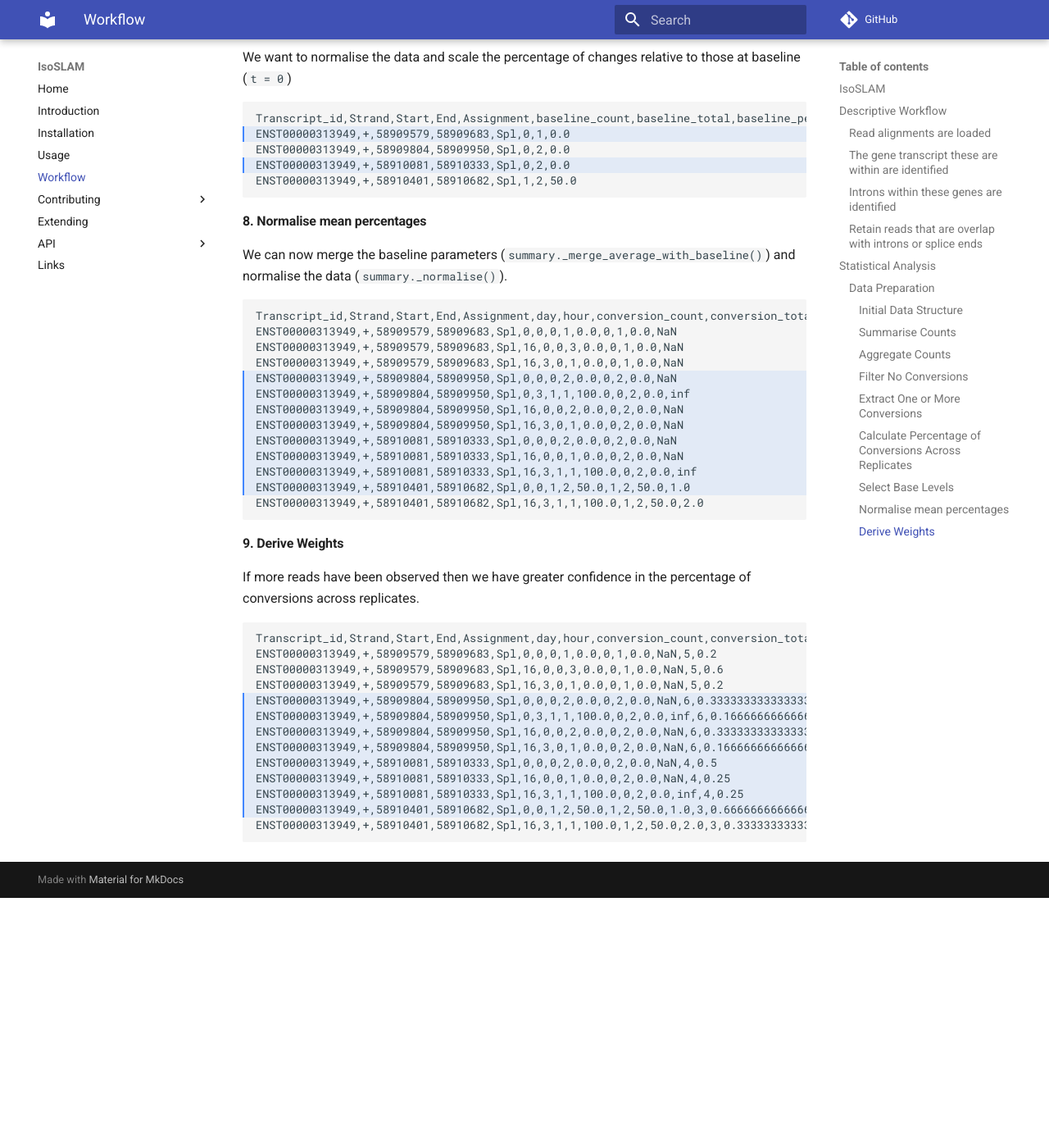
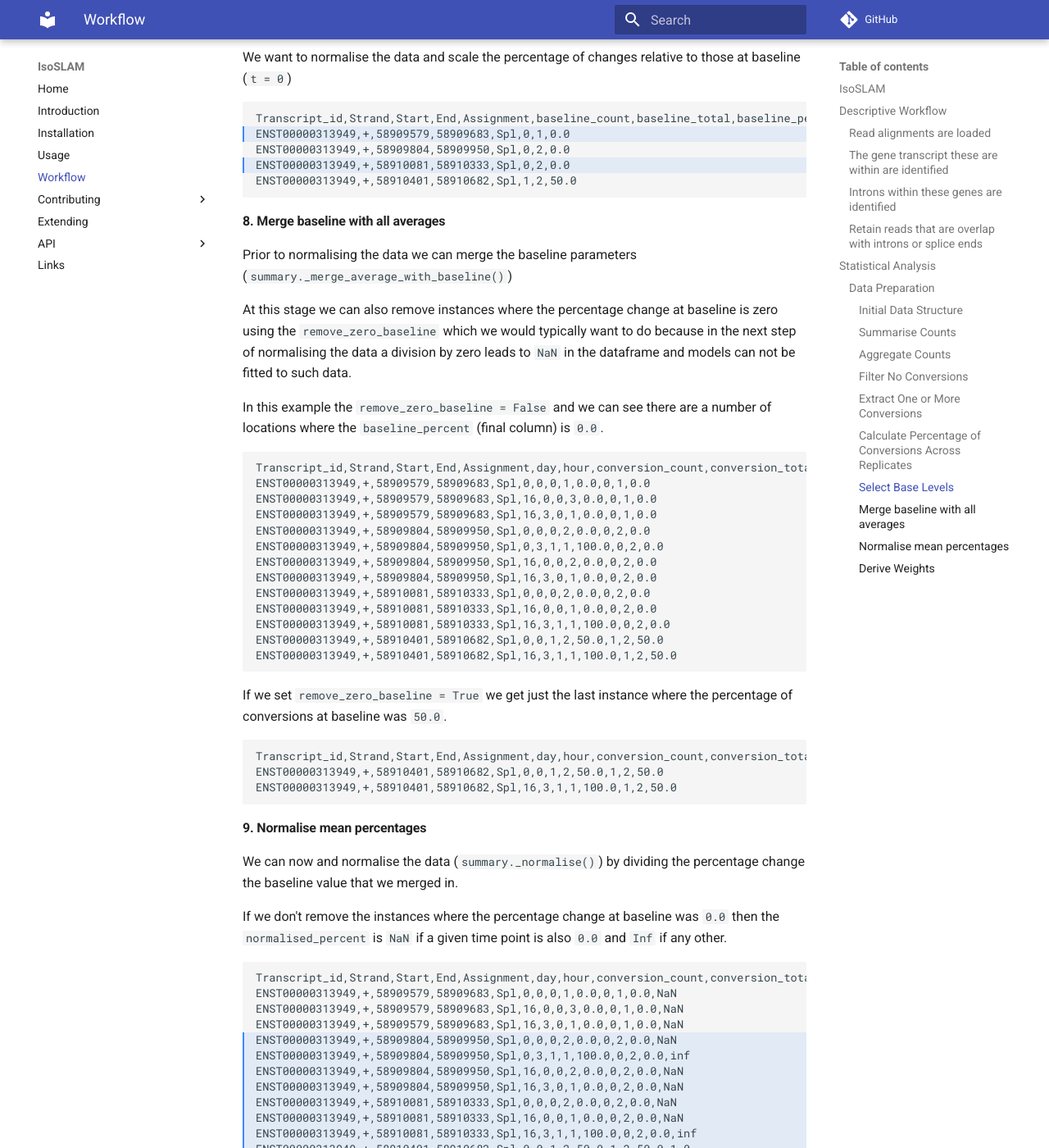
Before and after one commit to sudlab/IsoSLAM, an MkDocs documentation site: the page built from docs/workflow.md, in a window 1280 px wide and 1400 px high, scrolled down 7057 px. Shown: the whole window at 82% size. Built offline with MkDocs 1.6.1 and Material for MkDocs 9.7.7, drawn with Linux system fonts in a browser that asks for light colours; comment, search, counter and statistics services are not loaded; the version menu is left out; before the commit the page ends 8152 px from its top, so only the background shows below that; some of the changed text lies outside the part shown.

Commit message:
feature(summary): Optionally remove baseline_percent == 0.0
We need to remove instances where the `baseline_percent == 0.0` since this results in `NaN`/`Inf` in data points due to
division by zero (Polars appears to handle this differently depending on whether the numerator is also `0.0` or not).

- Updates the merging functions with this option
- Introduces new test for whether `remove_zero_baseline == True`
- Updates documentation

TODO...

- Update the subsequent steps with fixtures for when `remove_zero_baseline == True` too (consider replacing)
- Further filtering as all of this is done purely on instances where there is both a `Return` and `Spliced` data point.

````diff
--- a/docs/workflow.md
+++ b/docs/workflow.md
@@ -438,10 +438,49 @@ ENST00000313949,+,58910081,58910333,Spl,0,2,0.0
 ENST00000313949,+,58910401,58910682,Spl,1,2,50.0
 ```
 
+#### Merge baseline with all averages
+
+Prior to normalising the data we can merge the baseline parameters (`summary._merge_average_with_baseline()`)
+
+At this stage we can also remove instances where the percentage change at baseline is zero using the
+`remove_zero_baseline` which we would typically want to do because in the next step of normalising the data a division
+by zero leads to `NaN` in the dataframe and models can not be fitted to such data.
+
+In this example the `remove_zero_baseline = False` and we can see there are a number of locations where the
+`baseline_percent` (final column) is `0.0`.
+
+```csv
+Transcript_id,Strand,Start,End,Assignment,day,hour,conversion_count,conversion_total,conversion_percent,baseline_count,baseline_total,baseline_percent
+ENST00000313949,+,58909579,58909683,Spl,0,0,0,1,0.0,0,1,0.0
+ENST00000313949,+,58909579,58909683,Spl,16,0,0,3,0.0,0,1,0.0
+ENST00000313949,+,58909579,58909683,Spl,16,3,0,1,0.0,0,1,0.0
+ENST00000313949,+,58909804,58909950,Spl,0,0,0,2,0.0,0,2,0.0
+ENST00000313949,+,58909804,58909950,Spl,0,3,1,1,100.0,0,2,0.0
+ENST00000313949,+,58909804,58909950,Spl,16,0,0,2,0.0,0,2,0.0
+ENST00000313949,+,58909804,58909950,Spl,16,3,0,1,0.0,0,2,0.0
+ENST00000313949,+,58910081,58910333,Spl,0,0,0,2,0.0,0,2,0.0
+ENST00000313949,+,58910081,58910333,Spl,16,0,0,1,0.0,0,2,0.0
+ENST00000313949,+,58910081,58910333,Spl,16,3,1,1,100.0,0,2,0.0
+ENST00000313949,+,58910401,58910682,Spl,0,0,1,2,50.0,1,2,50.0
+ENST00000313949,+,58910401,58910682,Spl,16,3,1,1,100.0,1,2,50.0
+```
+
+If we set `remove_zero_baseline = True` we get just the last instance where the percentage of conversions at baseline
+was `50.0`.
+
+```csv
+Transcript_id,Strand,Start,End,Assignment,day,hour,conversion_count,conversion_total,conversion_percent,baseline_count,baseline_total,baseline_percent
+ENST00000313949,+,58910401,58910682,Spl,0,0,1,2,50.0,1,2,50.0
+ENST00000313949,+,58910401,58910682,Spl,16,3,1,1,100.0,1,2,50.0
+```
+
 #### Normalise mean percentages
 
-We can now merge the baseline parameters (`summary._merge_average_with_baseline()`) and normalise the data
-(`summary._normalise()`).
+We can now and normalise the data (`summary._normalise()`) by dividing the percentage change the baseline value that we
+merged in.
+
+If we don't remove the instances where the percentage change at baseline was `0.0` then the `normalised_percent` is
+`NaN` if a given time point is also `0.0` and `Inf` if any other.
 
 ```csv hl_lines="5 6 7 8 9 10 11 12"
 Transcript_id,Strand,Start,End,Assignment,day,hour,conversion_count,conversion_total,conversion_percent,baseline_count,baseline_total,baseline_percent,normalised_percent
@@ -459,26 +498,38 @@ ENST00000313949,+,58910401,58910682,Spl,0,0,1,2,50.0,1,2,50.0,1.0
 ENST00000313949,+,58910401,58910682,Spl,16,3,1,1,100.0,1,2,50.0,2.0
 ```
 
+If we have already filtered out instances where the percentage change at baseline was `0.0` then we only have genuine
+normalised values.
+
+```csv hl_lines="2 3"
+Transcript_id,Strand,Start,End,Assignment,day,hour,conversion_count,conversion_total,conversion_percent,baseline_count,baseline_total,baseline_percent,normalised_percent
+ENST00000313949,+,58910401,58910682,Spl,0,0,1,2,50.0,1,2,50.0,1.0
+ENST00000313949,+,58910401,58910682,Spl,16,3,1,1,100.0,1,2,50.0,2.0
+```
+
 #### Derive Weights
 
-If more reads have been observed then we have greater confidence in the percentage of conversions across replicates.
+If more reads have been observed then we have greater confidence in the percentage of conversions across replicates. We
+therefore use the total number of conversions across all time points to work out the proportion (/percentage) that are
+derived from a given time point within the grouping and set this as the `conversion_weight`.
 
-```csv hl_lines="5 6 7 8 9 10 11 12"
+In the example below we have already filtered out instances where there were no conversions observed at baseline.
+
+```csv hl_lines="2 3"
 Transcript_id,Strand,Start,End,Assignment,day,hour,conversion_count,conversion_total,conversion_percent,baseline_count,baseline_total,baseline_percent,normalised_percent,conversion_total_all_time_points,conversion_weight
-ENST00000313949,+,58909579,58909683,Spl,0,0,0,1,0.0,0,1,0.0,NaN,5,0.2
-ENST00000313949,+,58909579,58909683,Spl,16,0,0,3,0.0,0,1,0.0,NaN,5,0.6
-ENST00000313949,+,58909579,58909683,Spl,16,3,0,1,0.0,0,1,0.0,NaN,5,0.2
-ENST00000313949,+,58909804,58909950,Spl,0,0,0,2,0.0,0,2,0.0,NaN,6,0.3333333333333333
-ENST00000313949,+,58909804,58909950,Spl,0,3,1,1,100.0,0,2,0.0,inf,6,0.16666666666666666
-ENST00000313949,+,58909804,58909950,Spl,16,0,0,2,0.0,0,2,0.0,NaN,6,0.3333333333333333
-ENST00000313949,+,58909804,58909950,Spl,16,3,0,1,0.0,0,2,0.0,NaN,6,0.16666666666666666
-ENST00000313949,+,58910081,58910333,Spl,0,0,0,2,0.0,0,2,0.0,NaN,4,0.5
-ENST00000313949,+,58910081,58910333,Spl,16,0,0,1,0.0,0,2,0.0,NaN,4,0.25
-ENST00000313949,+,58910081,58910333,Spl,16,3,1,1,100.0,0,2,0.0,inf,4,0.25
 ENST00000313949,+,58910401,58910682,Spl,0,0,1,2,50.0,1,2,50.0,1.0,3,0.6666666666666666
 ENST00000313949,+,58910401,58910682,Spl,16,3,1,1,100.0,1,2,50.0,2.0,3,0.3333333333333333
 ```
 
+For convenience the above is shown in tabular format below. It may seem counter intuitive that the `conversion_total`
+exceed that of the `conversion_count` at baseline but it should be remembered that these are actually the total counts
+across replicates at each time point and so in one replicate there was a conversion, in another there wasn't.
+
+| Transcript_id   | Strand | Start    | End      | Assignment | day | hour | conversion_count | conversion_total | conversion_percent | baseline_count | baseline_total | baseline_percent | normalised_percent | conversion_total_all_time_points | conversion_weight  |
+| --------------- | ------ | -------- | -------- | ---------- | --- | ---- | ---------------- | ---------------- | ------------------ | -------------- | -------------- | ---------------- | ------------------ | -------------------------------- | ------------------ |
+| ENST00000313949 | +      | 58910401 | 58910682 | Spl        | 0   | 0    | 1                | 2                | 50.0               | 1              | 2              | 50.0             | 1.0                | 3                                | 0.6666666666666666 |
+| ENST00000313949 | +      | 58910401 | 58910682 | Spl        | 16  | 3    | 1                | 1                | 100.0              | 1              | 2              | 50.0             | 2.0                | 3                                | 0.3333333333333333 |
+
 [gitdiagram]: https://gitdiagram.com/sudlab/IsoSLAM
 [mermaid]: https://mermaid.js.org/
 [mermaid-live]: https://mermaid.live
````
Also changed, not shown: 4 other files.
